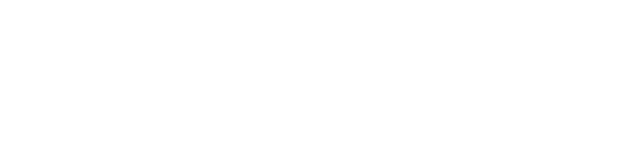
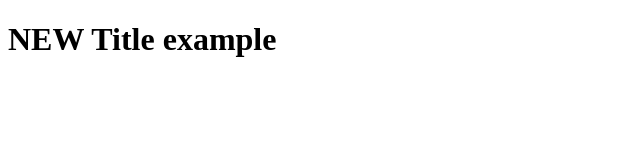
Before and after one commit to paulkamyszek/paulkamyszek.github.io, a plain HTML site: page index.html in a window 1280 px wide. Shown: the whole page, without its empty margins (0-640 px from the left). Drawn offline with Linux system fonts and the light colour scheme.

Commit message:
Added title

```diff
--- a/index.html
+++ b/index.html
@@ -7,6 +7,7 @@
 </head>
 
 <body>
+    <h1>NEW Title example</h1>
+</body>
 
-</body>
 </html>
```
